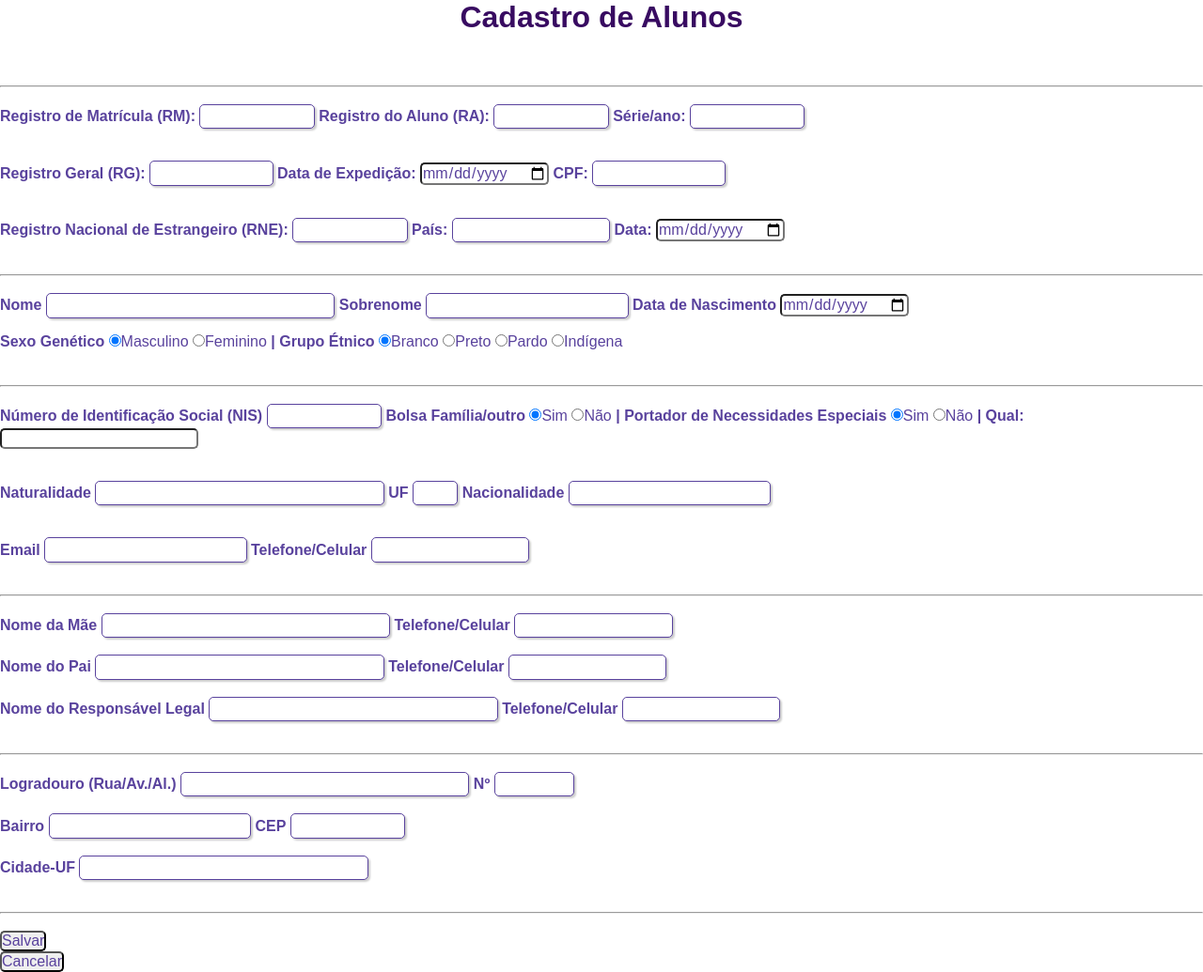
After one commit to ressignelli/Sisaluno, a PHP site: page /novo.html in a window 1280 px wide. The commit adds this page. Shown: the whole page at 94% size. Run offline with PHP 8.4, Linux system fonts and the light colour scheme.

Commit message:
Add files via upload

```diff
--- /dev/null
+++ b/novo.html
@@ -0,0 +1,191 @@
+<!DOCTYPE HTML>
+<html lang="pt-br">
+<head>
+  <meta charset="UTF-8">
+    <title>Cadastro de Aluno</title>
+     <!-- Aqui chamamos o nosso arquivo css externo -->
+    <link rel="stylesheet" type="text/css"  href="index.css" />
+</head>
+
+	<script src="script.js" type="text/javascript"></script>
+    <body onload="">
+
+        <!-- Cabeçalho com título e subtítulo (ambos com css de id "titulo") -->
+        <div>
+            <h1 id="titulo">Cadastro de Alunos</h1>
+            <br>
+        </div>
+
+<br><br><hr><br>
+	 <!-- Início do formulário -->
+        <form id="form1" action="cadastra_aluno.php" method="post">
+            <div class="campo">
+
+                <label for="rm"><strong>Registro de Matrícula (RM): </strong></label>
+                <input type="text" name="rm" id="rm" size="10" required>
+
+                <label for="ra"><strong>Registro do Aluno (RA): </strong></label>
+                <input type="text" name="ra" id="ra" size="10" required>
+
+                <label for="serie/ano"><strong>Série/ano: </strong></label>
+                <input type="text" name="serieano" id="serieano" size="10" required>
+            </div>
+
+            <div class="campo">
+		<br>
+                <label for="rg"><strong>Registro Geral (RG): </strong></label>
+                <input type="text" name="rg" id="rg" class="rg" size="11">
+                <label for="de"><strong>Data de Expedição: </strong></label>
+                <input type="date" name="de" id="de">
+                <label for="cpf"><strong>CPF: </strong></label>
+                <input type="text" name="cpf" id="cpf" size="12">
+            </div>
+
+            <div class="campo">
+		<br>
+                <label for="rne"><strong>Registro Nacional de Estrangeiro (RNE): </strong></label>
+                <input type="text" name="rne" id="rne" size="10">
+
+                <label for="paisrne"><strong>País: </strong></label>
+                <input type="text" name="paisrne" id="paisrne" size="15">
+
+                <label for="datarne"><strong>Data: </strong></label>
+                <input type="date" name="datarne" id="datarne">
+            </div>
+
+<br><hr><br>
+
+            <fieldset class="grupo">
+                <!-- Campo do nome com legenda "nome" e css de classe "campo" -->
+                <div class="campo">
+                    <label for="nome"><strong>Nome</strong></label>
+                    <input type="text" name="nomealuno" id="nomealuno" size="30" required>
+
+                    <label for="sobrenome"><strong>Sobrenome</strong></label>
+                    <input type="text" name="sobrenome" id="sobrenome" size="20" required>
+
+                    <label for="datanasc"><strong>Data de Nascimento</strong></label>
+                    <input type="date" name="datanasc" id="datanasc" required>
+                </div>
+		<br>
+            	<div class="campo">
+                	<label><strong>Sexo Genético</strong></label>
+                	<label>
+                    	<input type="radio" name="sexo" value="m" checked>Masculino
+                	</label>
+                	<label>
+                    	<input type="radio" name="sexo" value="f">Feminino
+                	</label>
+
+                	<label><strong>| Grupo Étnico</strong></label>
+                	<label>
+                    	<input type="radio" name="cor" value="branco" checked>Branco
+                	</label>
+                	<label>
+                    	<input type="radio" name="cor" value="preto">Preto
+                	</label>
+                    	<input type="radio" name="cor" value="pardo">Pardo
+                	</label>
+                    	<input type="radio" name="cor" value="indio">Indígena
+                	</label>
+            	</div>
+            </fieldset>
+
+<br><hr><br>
+
+            <div class="campo">
+                <label for="nis"><strong>Número de Identificação Social (NIS)</strong></label>
+                <input type="text" name="nis" id="nis" size="10">
+
+                <label><strong>Bolsa Família/outro</strong></label>
+                <label>
+                	<input type="radio" name="bf" value="s" checked>Sim
+                </label>
+                <label>
+                    	<input type="radio" name="bf" value="n">Não
+                </label>
+
+                <label><strong> | Portador de Necessidades Especiais</strong></label>
+                <label>
+                	<input type="radio" name="pne" value="s" checked>Sim
+                </label>
+                <label>
+                    	<input type="radio" name="pne" value="n">Não
+                </label>
+
+                <label for="qualpne"><strong> | Qual:</strong></label>
+                <input type="textarea" name="qualpne" id="qualpne" size="20">
+            </div>
+
+	    <br>
+
+            <div class="campo">
+                <label for="localnasc"><strong>Naturalidade</strong></label>
+                <input type="text" name="naturalidade" id="naturalidade" size="30">
+
+                <label for="estadonasc"><strong>UF</strong></label>
+                <input type="text" name="uf" id="uf" size="2">
+
+                <label for="nacionalidade"><strong>Nacionalidade</strong></label>
+                <input type="text" name="nacionalidade" id="nacionalidade" size="20">
+            </div>
+
+	    <br>
+
+            <!-- Campo de email com-->
+            <div class="campo">
+                <label for="email"><strong>Email</strong></label>
+                <input type="email" name="email" id="email" size="20">
+                <label for="telefone"><strong>Telefone/Celular</strong></label>
+                <input type="text" name="telefone" id="telefone" size="15">
+            </div>
+
+<br><hr><br>
+
+            <div class="campo">
+                <label for="nomemae"><strong>Nome da Mãe</strong></label>
+                <input type="text" name="nomemae" id="nomemae" size="30">
+                <label for="telefonemae"><strong>Telefone/Celular</strong></label>
+                <input type="text" name="telefonemae" id="telefonemae" size="15">
+<br><br>
+                <label for="nomepai"><strong>Nome do Pai</strong></label>
+                <input type="text" name="nomepai" id="nomepai" size="30">
+                <label for="telefonepai"><strong>Telefone/Celular</strong></label>
+                <input type="text" name="telefonepai" id="telefonepai" size="15">
+<br><br>
+                <label for="responsavellegal"><strong>Nome do Responsável Legal</strong></label>
+               	<input type="text" name="nomeresp" id="nomeresp" size="30">
+                <label for="telefoneresp"><strong>Telefone/Celular</strong></label>
+                <input type="text" name="telefoneresp" id="telefoneresp" size="15">
+            </div>
+
+<br><hr><br>
+
+            <div class="campo">
+                <label for="log"><strong>Logradouro (Rua/Av./Al.)</strong></label>
+                <input type="text" name="logradouro" id="logradouro" size="30" required>
+
+                <label for="numero"><strong>Nº</strong></label>
+                <input type="text" name="numero" id="numero" size="6" required>
+<br><br>
+                <label for="bairro"><strong>Bairro</strong></label>
+                <input type="text" name="bairro" id="bairro" size="20" required>
+
+                <label for="cep"><strong>CEP</strong></label>
+                <input type="text" name="cep" id="cep" size="10" required>
+<br><br>
+                <label for="cidade"><strong>Cidade-UF</strong></label>
+                <input type="text" name="cidade" id="cidade" size="30" required>
+            </div>
+
+<br><hr><br>
+
+        <button class="botaosalvar" type="submit" onsubmit="">Salvar</button>
+
+        </form>
+
+        <a href="index.php"><input type="button" value="Cancelar"></a>
+
+    </body>
+
+</html>
```
Also changed, not shown: altera_aluno.php (added, +91 -0 lines), cadastra_aluno.php (added, +53 -0 lines), conecta.php (added, +13 -0 lines), excluir_aluno.php (added, +27 -0 lines), index.php (+107 -20 lines), salva_alt_aluno.php (added, +31 -0 lines), index.css (line endings or trailing spaces), script.js (line endings or trailing spaces).
